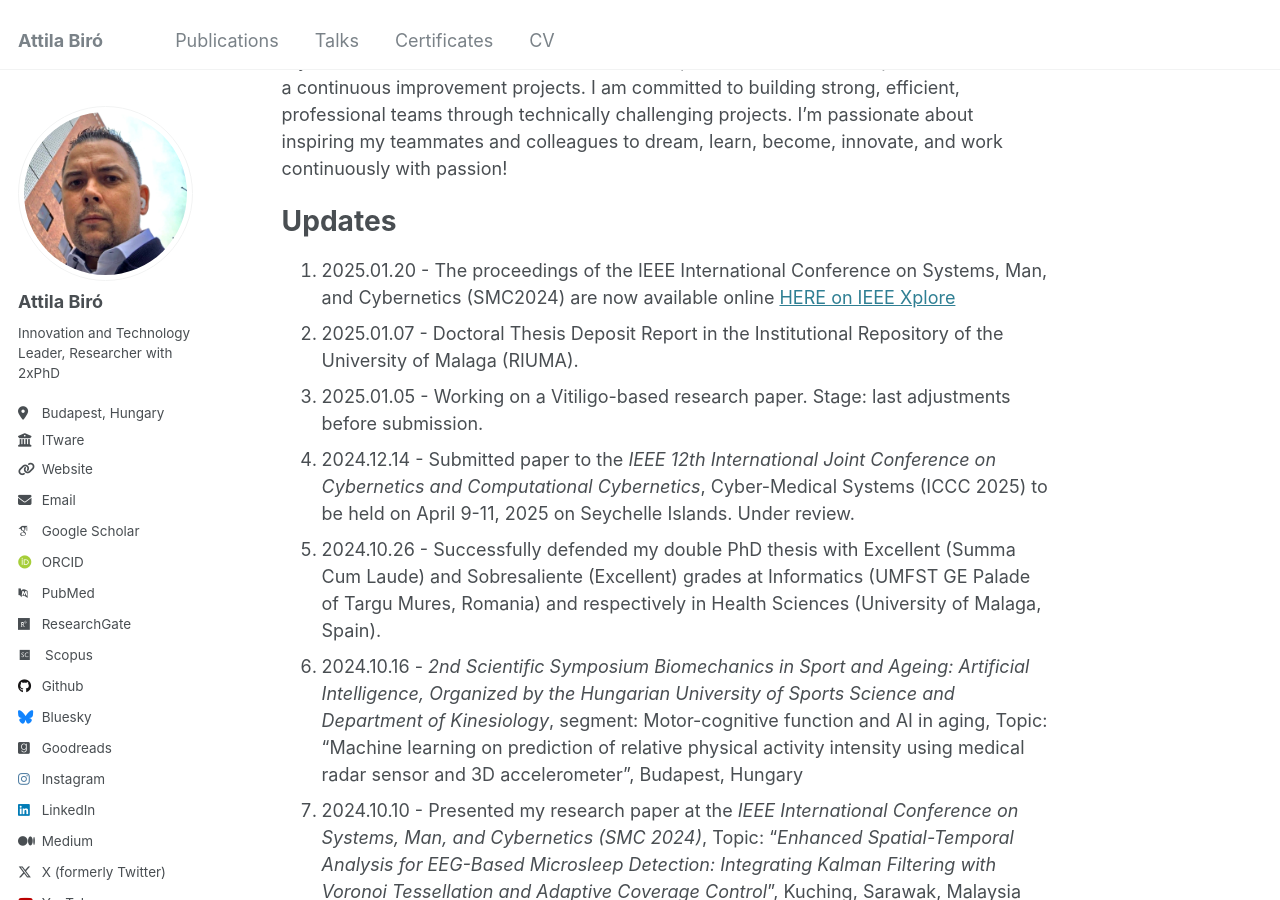
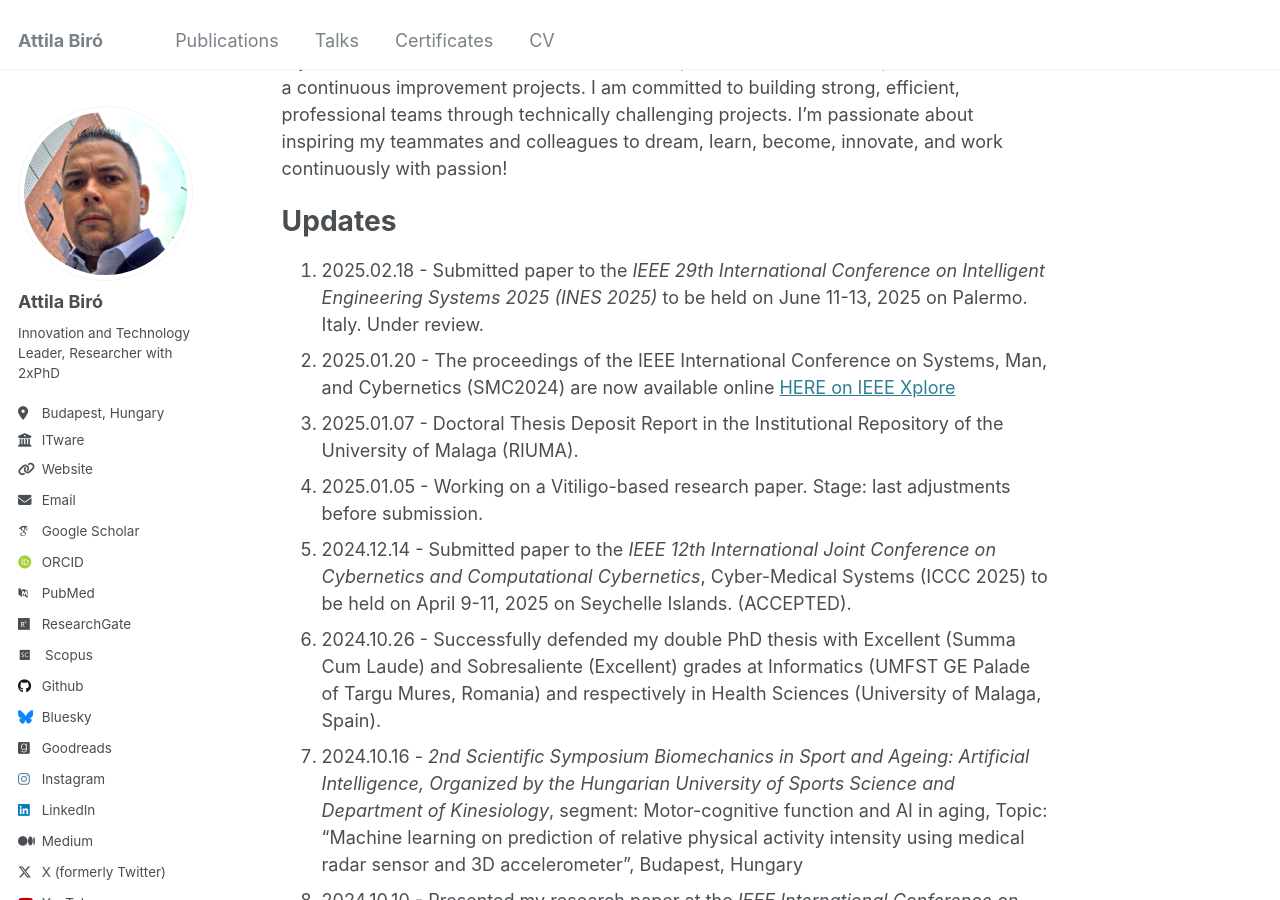
Before and after one commit to biroka/biroka.github.io, a Jekyll site: the page built from _pages/about.md, in a window 1280 px wide and 900 px high, scrolled down 439 px. Built offline with Jekyll 4.4.1, drawn with Linux system fonts in a browser that asks for light colours; some web fonts are replaced.

Commit message:
Update about.md

```diff
--- a/_pages/about.md
+++ b/_pages/about.md
@@ -18,13 +18,14 @@ My motivation is to ensure the business development /software development /resea
 
 Updates
 ======
-1. 2025.01.20 - The proceedings of the IEEE International Conference on Systems, Man, and Cybernetics (SMC2024) are now available online [HERE on IEEE Xplore](https://ieeexplore.ieee.org/xpl/conhome/10830919/proceeding)
-2. 2025.01.07 - Doctoral Thesis Deposit Report in the Institutional Repository of the University of Malaga (RIUMA).
-3. 2025.01.05 - Working on a Vitiligo-based research paper. Stage: last adjustments before submission.
-4. 2024.12.14 - Submitted paper to the _IEEE 12th International Joint Conference on Cybernetics and Computational Cybernetics_, Cyber-Medical Systems (ICCC 2025) to be held on April 9-11, 2025 on Seychelle Islands. Under review.
-5. 2024.10.26 - Successfully defended my double PhD thesis with Excellent (Summa Cum Laude) and Sobresaliente (Excellent) grades at Informatics (UMFST GE Palade of Targu Mures, Romania) and respectively in Health Sciences (University of Malaga, Spain).
-6. 2024.10.16 - _2nd Scientific Symposium Biomechanics in Sport and Ageing: Artificial Intelligence, Organized by the Hungarian University of Sports Science and Department of Kinesiology_, segment: Motor-cognitive function and AI in aging, Topic: "Machine learning on prediction of relative physical activity intensity using medical radar sensor and 3D accelerometer", Budapest, Hungary
-7. 2024.10.10 - Presented my research paper at the _IEEE International Conference on Systems, Man, and Cybernetics (SMC 2024)_, Topic: "_Enhanced Spatial-Temporal Analysis for EEG-Based Microsleep Detection: Integrating Kalman Filtering with Voronoi Tessellation and Adaptive Coverage Control_", Kuching, Sarawak, Malaysia
+1. 2025.02.18 - Submitted paper to the _IEEE 29th International Conference on Intelligent Engineering Systems 2025 (INES 2025)_ to be held on June 11-13, 2025 on Palermo. Italy. Under review.
+2. 2025.01.20 - The proceedings of the IEEE International Conference on Systems, Man, and Cybernetics (SMC2024) are now available online [HERE on IEEE Xplore](https://ieeexplore.ieee.org/xpl/conhome/10830919/proceeding)
+3. 2025.01.07 - Doctoral Thesis Deposit Report in the Institutional Repository of the University of Malaga (RIUMA).
+4. 2025.01.05 - Working on a Vitiligo-based research paper. Stage: last adjustments before submission.
+5. 2024.12.14 - Submitted paper to the _IEEE 12th International Joint Conference on Cybernetics and Computational Cybernetics_, Cyber-Medical Systems (ICCC 2025) to be held on April 9-11, 2025 on Seychelle Islands. (ACCEPTED).
+6. 2024.10.26 - Successfully defended my double PhD thesis with Excellent (Summa Cum Laude) and Sobresaliente (Excellent) grades at Informatics (UMFST GE Palade of Targu Mures, Romania) and respectively in Health Sciences (University of Malaga, Spain).
+7. 2024.10.16 - _2nd Scientific Symposium Biomechanics in Sport and Ageing: Artificial Intelligence, Organized by the Hungarian University of Sports Science and Department of Kinesiology_, segment: Motor-cognitive function and AI in aging, Topic: "Machine learning on prediction of relative physical activity intensity using medical radar sensor and 3D accelerometer", Budapest, Hungary
+8. 2024.10.10 - Presented my research paper at the _IEEE International Conference on Systems, Man, and Cybernetics (SMC 2024)_, Topic: "_Enhanced Spatial-Temporal Analysis for EEG-Based Microsleep Detection: Integrating Kalman Filtering with Voronoi Tessellation and Adaptive Coverage Control_", Kuching, Sarawak, Malaysia
 
 Affiliations
 ------
```
